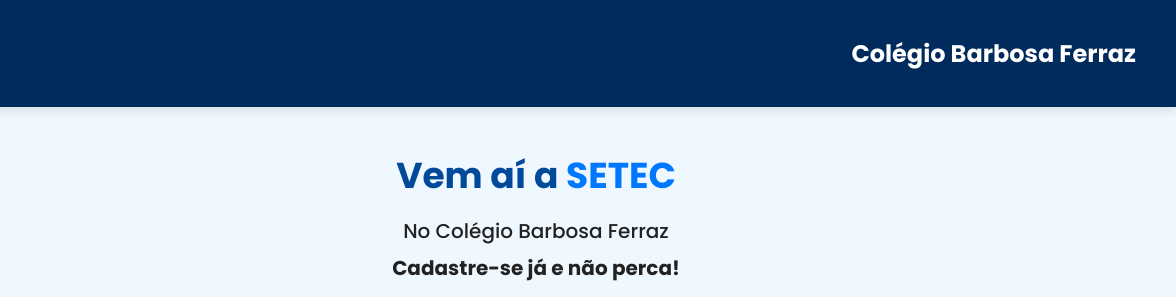
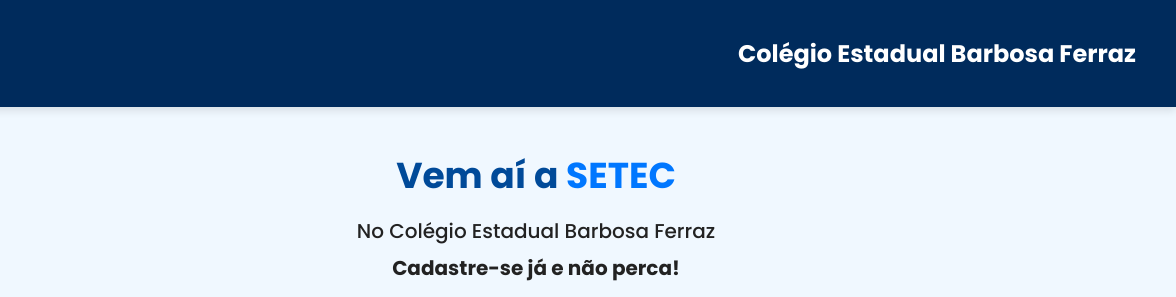
Before and after one commit to breno021-F/projeto-setec-1, a plain HTML site: page setec teste1/index.html in a window 1280 px wide. Shown: the top 297 px of the page, 104-1280 px from the left. Drawn offline with Linux system fonts and the light colour scheme.

Commit message:
Update index.html

```diff
--- a/setec teste1/index.html
+++ b/setec teste1/index.html
@@ -13,13 +13,13 @@
         <div class="logo">
             <img src="logobarbosa.jpeg.jpeg" alt="Logo do Colégio" />
         </div>
-        <h1>Colégio Barbosa Ferraz</h1>
+        <h1>Colégio Estadual Barbosa Ferraz</h1>
     </header>
 
     <main>
         <section class="mensagem">
             <h2>Vem aí a <span class="destaque">SETEC</span></h2>
-            <p>No Colégio Barbosa Ferraz</p>
+            <p>No Colégio Estadual Barbosa Ferraz</p>
             <p><strong>Cadastre-se já e não perca!</strong></p>
         </section>
 
```
